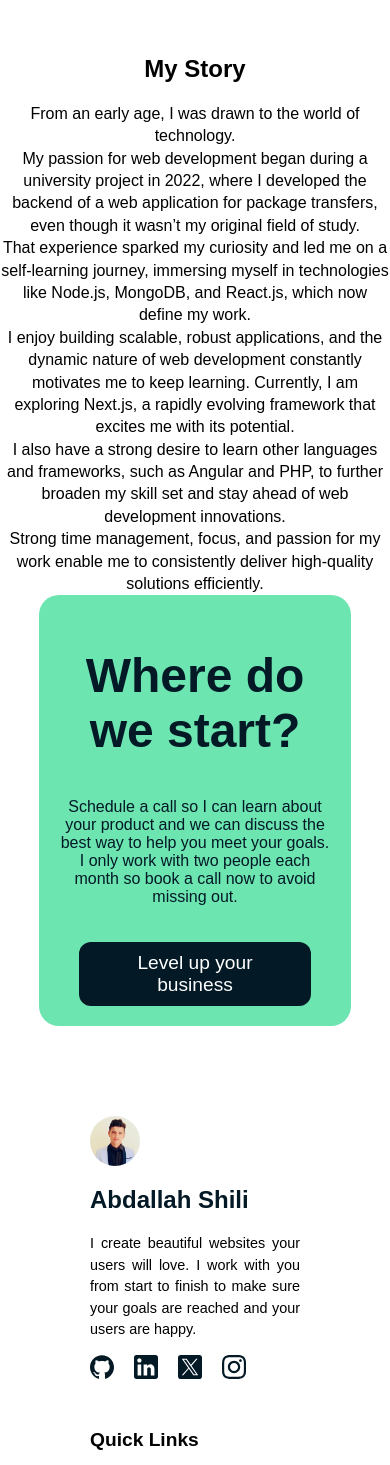
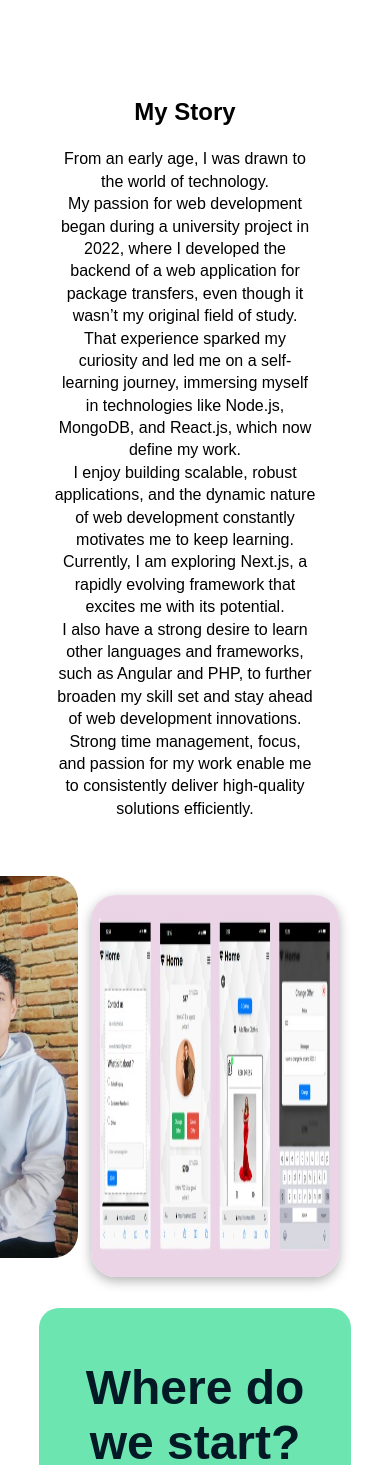
Before and after one commit to AbdallahSHILI/My_Portfolio, a React (Create React App) app: page /About in a window 390 px wide. Shown: the part 1823-3288 px from the top of the page. Built offline with nearby package versions, Linux system fonts and the light colour scheme.

Commit message:
try to fix My story pictures

```diff
--- a/src/Pages/About/MyStory/myStory.jsx
+++ b/src/Pages/About/MyStory/myStory.jsx
@@ -1,12 +1,12 @@
-// JavaScript (JSX - myStory component)
 import React from "react";
-import "./myStory.module.css";
-import myPic from "../../../Components/Assests/My-pic.jpg";
+import styles from "./myStory.module.css";
+import myPic from "../../../Components/Assests/My_story_Pic.jpg";
+import AllScreens from "../../../Components/Assests/all_Scr_Shot.jpg";
 
-const myStory = () => {
+const MyStory = () => {
   return (
-    <section className="content-section reverse">
-      <div className="text-content">
+    <section className={`${styles.content_section}`}>
+      <div className={styles.text_content}>
         <h2>My Story</h2>
         <p>
           From an early age, I was drawn to the world of technology.
@@ -27,9 +27,16 @@ const myStory = () => {
           consistently deliver high-quality solutions efficiently.
         </p>
       </div>
-      {/* <img src={myPic} alt="Abdallah Shili" className="profile-pic_right" /> */}
+      <div className={styles.image_container}>
+        <img src={myPic} alt="Abdallah Shili" className={styles.profile_pic} />
+        <img
+          src={AllScreens}
+          alt="Project Screens"
+          className={styles.project_screens}
+        />
+      </div>
     </section>
   );
 };
 
-export default myStory;
+export default MyStory;
--- a/src/Pages/About/MyStory/myStory.module.css
+++ b/src/Pages/About/MyStory/myStory.module.css
@@ -1,40 +1,91 @@
-/* CSS */
-
-/* Content Section with Image on Left and Text on Right */
-.content-section {
+/* Content Section Layout */
+.content_section {
   display: flex;
-  align-items: center;
+  align-items: flex-start;
   padding: 50px;
   min-height: 100vh;
+  justify-content: space-between;
+  gap: 20px;
 }
 
-.text-content {
-  max-width: 60%;
-  font-size: 1.2rem;
+/* Text Content Styling */
+.text_content {
+  flex: 0 0 35%; /* Takes only 35% of the width */
+  font-size: 1.1rem;
   line-height: 1.6;
+  padding-right: 20px; /* Adds space between text and images */
 }
 
-.profile-pic_left {
-  max-width: 40%;
-  border-radius: 10px;
-  margin-right: 30px;
+/* Image Container Styling */
+.image_container {
+  position: relative;
+  flex: 1; /* Takes remaining space after text content */
+  max-width: 600px; /* Limits the maximum width of image container */
+  display: flex;
+  justify-content: flex-end;
+}
+
+/* Profile Picture */
+.profile_pic {
+  width: 80%;
+  height: 700px;
+  border-radius: 25px;
+  position: relative; /* Positioned as base image */
+}
+
+/* Overlay Image (AllScreens) */
+.project_screens {
+  width: 80%; /* Smaller size for better overlap */
+  position: absolute;
+  bottom: -40px;
+  left: 0;
+  transform: translate(-10%, 10%); /* Adjust overlap position */
+  border-radius: 25px;
+  box-shadow: 0 4px 12px rgba(0, 0, 0, 0.3); /* Optional shadow */
 }
 
 /* Responsive Adjustments */
-@media (max-width: 768px) {
-  .content-section {
+@media (max-width: 1024px) {
+  .content_section {
     flex-direction: column;
-    padding: 20px;
+    align-items: center;
   }
 
-  .text-content {
-    max-width: 100%;
-    margin-top: 20px;
+  .text_content {
+    flex: 0 0 100%;
+    max-width: 90%;
     text-align: center;
+    margin-bottom: 20px;
   }
 
-  .profile-pic_left {
-    max-width: 80%;
-    margin: 0 auto;
+  .image_container {
+    flex: 0 0 100%;
+    max-width: 90%;
+  }
+
+  .profile_pic,
+  .project_screens {
+    width: 100%;
+    height: auto;
+    position: relative;
+  }
+
+  .project_screens {
+    width: 90%;
+    bottom: 0;
+    left: 5%;
+    transform: translate(0, 10%);
   }
 }
+
+@media (max-width: 600px) {
+  .text_content {
+    font-size: 1rem;
+    line-height: 1.4;
+  }
+
+  .project_screens {
+    width: 95%;
+    transform: translate(0, 5%);
+  }
+}
```
Also changed, not shown: src/Components/Assests/My_story_Pic.jpg (added), src/Components/Assests/all_Scr_Shot.jpg (added).
